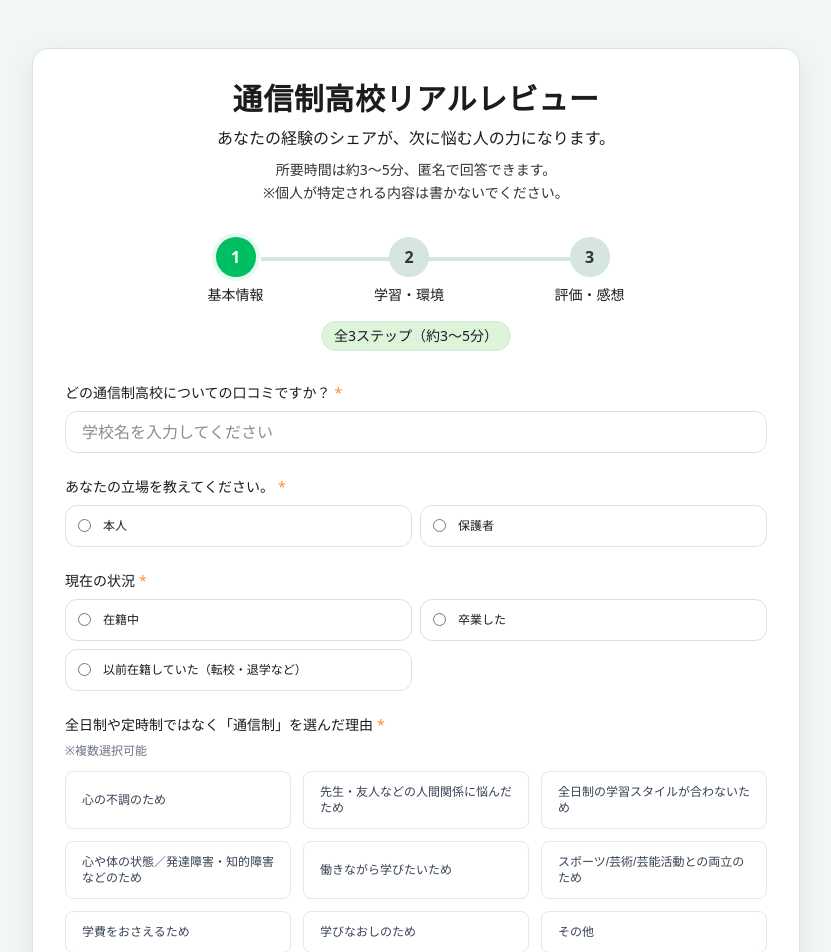
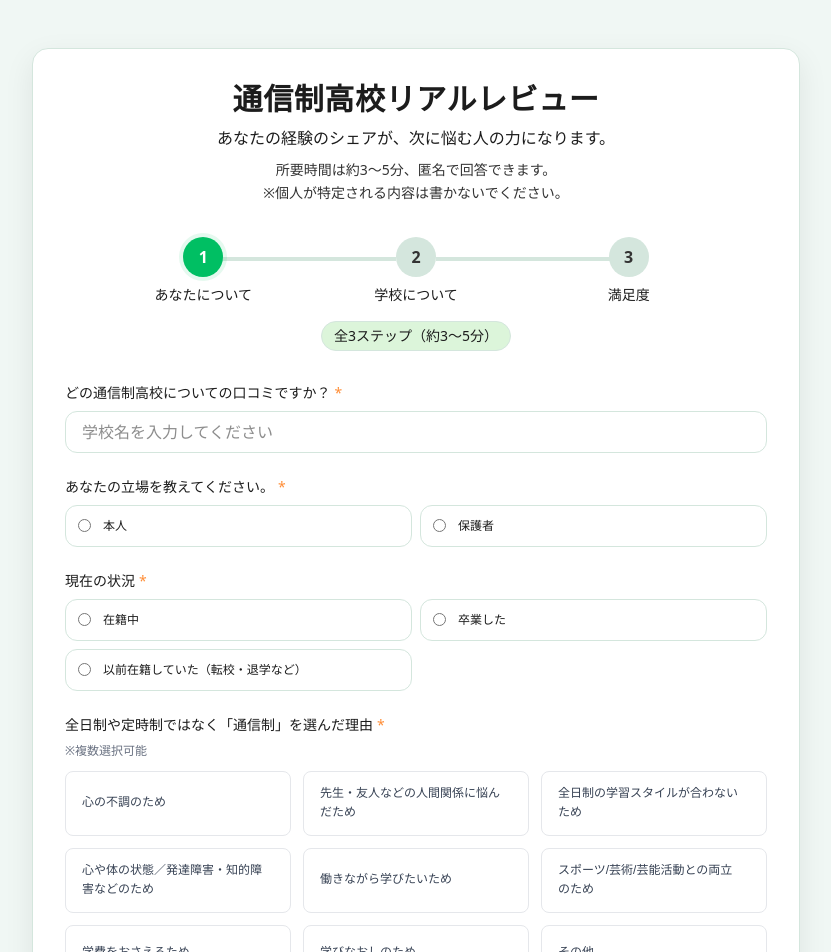
Before and after one commit to kurataraku/survey-app, a Next.js app: page /survey in a window 1280 px wide. Shown: the top 952 px of the page, without its empty margins (224-1055 px from the left). Built offline with nearby package versions, Linux system fonts and the light colour scheme.

Commit message:
UI improvements: unified chip select box sizes, updated stepper labels, improved error scrolling, updated rating colors

```diff
--- a/app/survey/page.tsx
+++ b/app/survey/page.tsx
@@ -344,10 +344,33 @@ export default function SurveyPage() {
                       onClick={() => {
                         // 最初のエラー項目にスクロール
                         const firstErrorId = step3RatingErrors[0];
-                        const errorElement = document.querySelector(`[name="${firstErrorId}"]`) as HTMLElement;
+                        if (!firstErrorId) return;
+
+                        // まず、name属性で要素を探す
+                        let errorElement = document.querySelector(`[name="${firstErrorId}"]`) as HTMLElement;
+
+                        // name属性がない場合（StarRatingなど）、質問のラベル要素を探す
+                        if (!errorElement) {
+                          // 質問のラベル要素を探す（data-question-id属性を使う）
+                          const questionElement = document.querySelector(`[data-question-id="${firstErrorId}"]`) as HTMLElement;
+                          if (questionElement) {
+                            errorElement = questionElement;
+                          } else {
+                            // フォールバック: エラーメッセージ要素を探す
+                            const errorMessage = document.querySelector(`[data-error-field="${firstErrorId}"]`) as HTMLElement;
+                            if (errorMessage) {
+                              errorElement = errorMessage.closest('.mb-6') as HTMLElement || errorMessage;
+                            }
+                          }
+                        }
+
                         if (errorElement) {
                           errorElement.scrollIntoView({ behavior: 'smooth', block: 'center' });
-                          errorElement.focus();
+                          // フォーカス可能な要素があればフォーカス
+                          const focusableElement = errorElement.querySelector('button, input, select, textarea') as HTMLElement;
+                          if (focusableElement) {
+                            focusableElement.focus();
+                          }
                         }
                       }}
                     >
--- a/components/ChipSelect.tsx
+++ b/components/ChipSelect.tsx
@@ -45,18 +45,17 @@ export default function ChipSelect({
                         : [...selectedValues, option.value];
                       field.onChange(newValues);
                     }}
-                    className={`px-4 py-3 rounded-lg border transition-all text-left ${
+                    className={`px-4 py-3 rounded-lg border transition-all text-left flex items-center justify-between min-h-[56px] ${
                       isSelected
                         ? 'bg-orange-50 border-orange-300 text-orange-700'
                         : 'bg-white border-gray-200 text-gray-700 hover:border-gray-300'
                     }`}
                     style={{ fontFamily: 'sans-serif' }}
                   >
-                    <div className="flex items-center justify-between">
-                      <span className="text-xs">{option.label}</span>
+                    <span className="text-xs leading-relaxed pr-2 flex-1">{option.label}</span>
                     {isSelected && (
                       <svg
-                          className="w-4 h-4 text-orange-500 flex-shrink-0 ml-2"
+                        className="w-4 h-4 text-orange-500 flex-shrink-0"
                         fill="none"
                         stroke="currentColor"
                         viewBox="0 0 24 24"
@@ -69,7 +68,6 @@ export default function ChipSelect({
                         />
                       </svg>
                     )}
-                    </div>
                   </button>
                 );
               })}
--- a/components/QuestionRenderer.tsx
+++ b/components/QuestionRenderer.tsx
@@ -53,7 +53,7 @@ export default function QuestionRenderer({
   const fieldName = question.id;
 
   return (
-    <div className="mb-6">
+    <div className="mb-6" data-question-id={question.id}>
       <label className={`block font-medium mb-2 ${
         question.id === 'overall_satisfaction' || question.id === 'good_comment' || question.id === 'bad_comment'
           ? 'text-lg font-semibold'
@@ -68,7 +68,7 @@ export default function QuestionRenderer({
       </label>
       {/* エラー表示（入力欄の直下に1行だけ表示） */}
       {error && (
-        <p className="mb-2 text-sm" style={{
+        <p className="mb-2 text-sm" data-error-field={question.id} style={{
           fontFamily: 'var(--ce-font-body)',
           color: 'var(--ce-warning)'
         }}>
--- a/components/StarRating.tsx
+++ b/components/StarRating.tsx
@@ -59,7 +59,7 @@ export default function StarRating({
           style={{
             fontFamily: 'var(--ce-font-body)',
             color: currentValue === 1 || currentValue === 2
-              ? 'var(--ce-warning)'
+              ? '#ff5722'
               : currentValue === 4 || currentValue === 5
               ? 'var(--ce-primary)'
               : 'var(--ce-muted)'
--- a/components/Stepper.tsx
+++ b/components/Stepper.tsx
@@ -6,18 +6,18 @@ interface StepperProps {
 }
 
 const stepLabels = {
-  1: '基本情報',
-  2: '学習・環境',
-  3: '評価・感想',
+  1: 'あなたについて',
+  2: '学校について',
+  3: '満足度',
 };
 
 export default function Stepper({ currentStep, totalSteps }: StepperProps) {
   return (
     <div className="mb-8">
-      <div className="relative flex items-center justify-evenly px-8">
+      <div className="relative flex items-center justify-between px-8">
         {/* ステップ */}
         {[1, 2, 3].map((step) => (
-          <div key={step} className="flex flex-col items-center relative z-10">
+          <div key={step} className="flex flex-col items-center relative z-10 flex-1">
             <div
               className="w-10 h-10 rounded-full flex items-center justify-center font-semibold transition-all duration-300"
               style={{
@@ -50,13 +50,22 @@ export default function Stepper({ currentStep, totalSteps }: StepperProps) {
           </div>
         ))}
 
-        {/* 接続線（Step1とStep2の間） */}
+        {/* 接続線（Step1からStep2まで） */}
         <div
-          className="absolute top-5 h-1"
+          className="absolute top-5 h-1 z-0"
           style={{
-            left: 'calc(25% + 1.25rem)',
-            width: 'calc(50% - 2.5rem)',
-            backgroundColor: 1 < currentStep ? 'var(--ce-primary)' : 'var(--ce-border)'
+            left: 'calc(16.67% + 1.25rem)',
+            width: 'calc(33.33% - 2.5rem)',
+            backgroundColor: 2 <= currentStep ? 'var(--ce-primary)' : 'var(--ce-border)'
+          }}
+        />
+        {/* 接続線（Step2からStep3まで） */}
+        <div
+          className="absolute top-5 h-1 z-0"
+          style={{
+            left: 'calc(50% + 1.25rem)',
+            width: 'calc(33.33% - 2.5rem)',
+            backgroundColor: 3 <= currentStep ? 'var(--ce-primary)' : 'var(--ce-border)'
           }}
         />
       </div>
--- a/lib/questions.ts
+++ b/lib/questions.ts
@@ -145,13 +145,12 @@ export const questions: Question[] = [
     label: '入学年',
     required: true,
     options: (() => {
-      const currentYear = new Date().getFullYear();
       const years = [];
-      // 過去15年から未来5年まで
-      for (let i = currentYear - 15; i <= currentYear + 5; i++) {
+      // 2000年から2026年まで（新しい年から順に表示）
+      for (let i = 2026; i >= 2000; i--) {
         years.push({ label: `${i}年`, value: `${i}` });
       }
-      return years.reverse(); // 新しい年から順に表示
+      return years;
     })(),
   },
 
```
Lines whose indentation alone changed are shown as unchanged.
